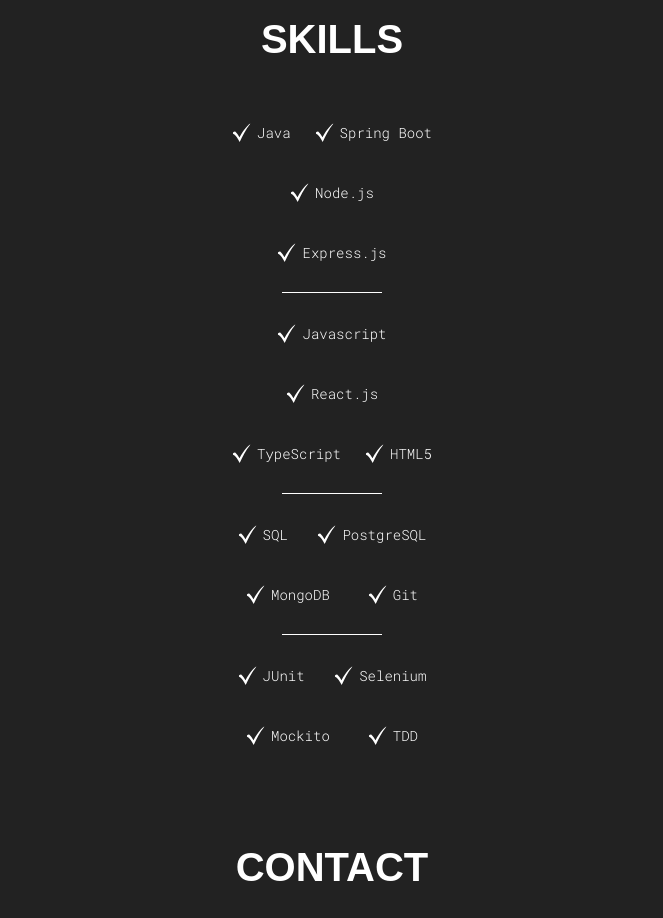
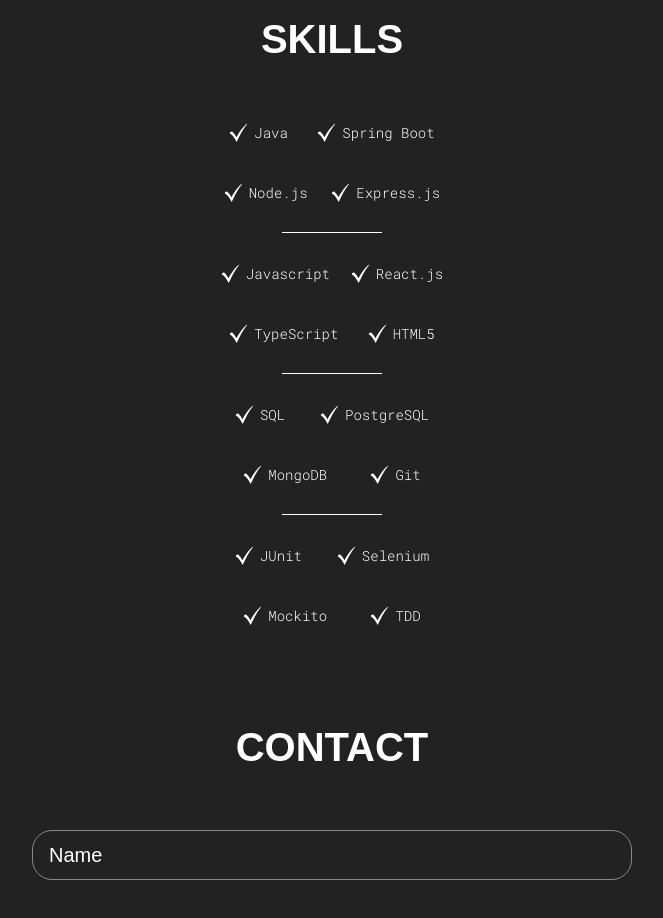
Before and after one commit to ImZaharias/My-Portfolio, a React (Vite) app: page / in a window 1280 px wide. Shown: the part 1400-2318 px from the top of the page, without its empty margins (308-971 px from the left). Built offline with nearby package versions, Linux system fonts and the light colour scheme.

Commit message:
Update SkillsStyles.module.css

```diff
--- a/src/sections/Skills/SkillsStyles.module.css
+++ b/src/sections/Skills/SkillsStyles.module.css
@@ -19,7 +19,7 @@
         align-self: center;
         flex-wrap: wrap;
         row-gap: 40px;
-        max-width: 26ch;
+        max-width: 28ch;
     }
 
     hr {
```
